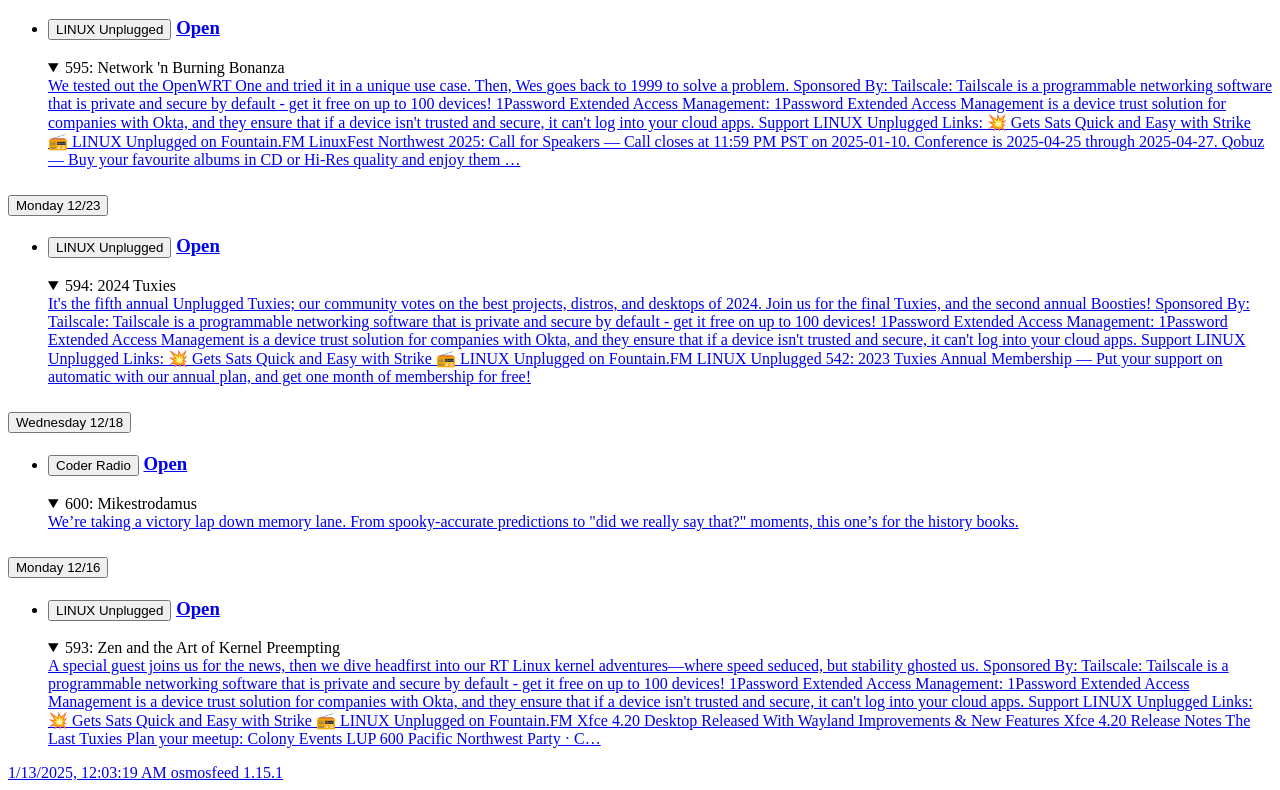
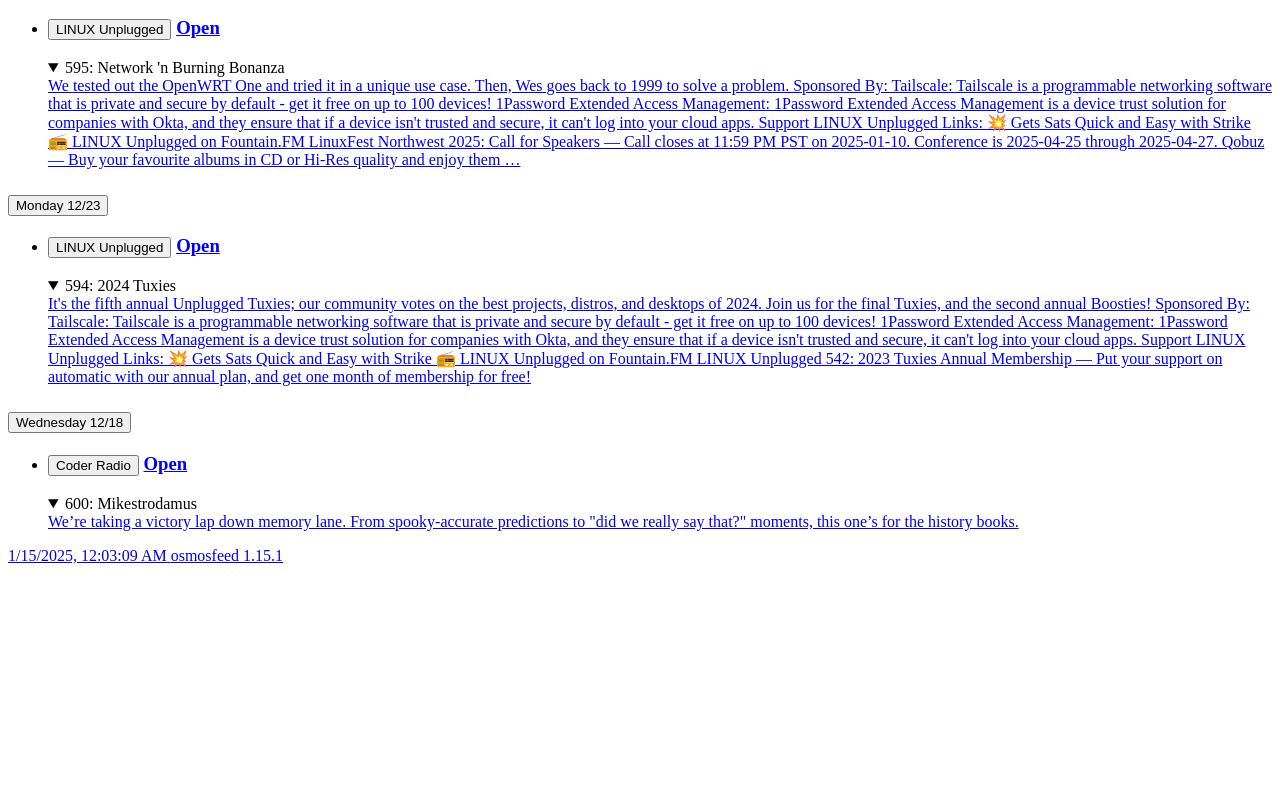
Before and after one commit to marshalmiller/podcasts, a plain HTML site: page index.html in a window 1280 px wide. Shown: the part 882-1672 px from the top of the page. After the commit the page ends 1455 px from the top, so only its background shows below. Drawn offline with Linux system fonts and the light colour scheme.

Commit message:
deploy: b630cd330da5b4f3824a3dc696a1535f8ef06daa

```diff
--- a/index.html
+++ b/index.html
@@ -403,71 +403,10 @@
             </li>
         </ul>
       </section>
-      <section class="daily-content js-toggle-accordions-scope">
-        <h2 class="daily-heading">
-          <button
-            class="daily-heading-toggle"
-            data-action="toggle-accordions"
-            title="Click to toggle the day, Ctrl + click to toggle all."
-          >
-            <time class="daily-heading-toggle__weekday js-offset-weekday" data-offset-date=2024-12-16 datetime="2024-12-16T01:40:00.000Z">2024-12-16</time>
-            <time class="daily-heading-toggle__date js-offset-date" data-offset-date=2024-12-16 datetime="2024-12-16T01:40:00.000Z"></time>
-          </button>
-        </h2>
-        <ul class="sources card">
-            <li class="card__section">
-              <section class="js-toggle-accordions-scope">
-                <h3 class="source-heading">
-                  <button
-                    class="source-heading__name"
-                    data-action="toggle-accordions"
-                    title="Click to toggle the source, Ctrl + click to toggle all."
-                  >LINUX Unplugged</button>
-                  <a class="source-heading__link" href="https://linuxunplugged.com">Open</a>
-                </h3>
-                <section class="articles-per-source">
-                    <article>
-                      <details
-                        class="article-expander"
-                        data-action="toggle-native-accordion"
-                        data-accordion-key="b2b7e046-533c-4e0b-8b5c-e3120c82a165"
-                        open
-                      >
-                        <summary class="article-expander__title">593: Zen and the Art of Kernel Preempting</summary>
-                        <a class="article-summary-link article-summary-box-outer" href="https://linuxunplugged.com/593">
-                          <div class="article-summary-box-inner media-object">
-                            <span class="media-object__text">
-                              <span>A special guest joins us for the news, then we dive headfirst into our RT Linux kernel adventures—where speed seduced, but stability ghosted us.
-Sponsored By:
-
-Tailscale: Tailscale is a programmable networking software that is private and secure by default - get it free on up to 100 devices!
-
-1Password Extended Access Management: 1Password Extended Access Management is a device trust solution for companies with Okta, and they ensure that if a device isn&#x27;t trusted and secure, it can&#x27;t log into your cloud apps.
-
-Support LINUX Unplugged
-Links:
-
-💥 Gets Sats Quick and Easy with Strike
-📻 LINUX Unplugged  on Fountain.FM
-Xfce 4.20 Desktop Released With Wayland Improvements &amp; New Features
-Xfce 4.20 Release Notes
-The Last Tuxies
-Plan your meetup: Colony Events
-LUP 600 Pacific Northwest Party · C…</span>
-                            </span>
-                          </div>
-                        </a>
-                      </details>
-                    </article>
-                </section>
-              </section>
-            </li>
-        </ul>
-      </section>
 
     <footer>
-      <a class="footer-link" href="https://github.com/marshalmiller/podcasts/actions/runs/12738239685">
-        <time id="build-timestamp" datetime="2025-01-13T00:03:19.425Z">2025-01-13T00:03:19.425Z</time>
+      <a class="footer-link" href="https://github.com/marshalmiller/podcasts/actions/runs/12778625099">
+        <time id="build-timestamp" datetime="2025-01-15T00:03:09.333Z">2025-01-15T00:03:09.333Z</time>
       </a>
       <a class="footer-link" href="https://github.com/osmoscraft/osmosfeed">osmosfeed 1.15.1</a>
     </footer>
```
Also changed, not shown: cache.json (+0 -18 lines), 1 other file.
